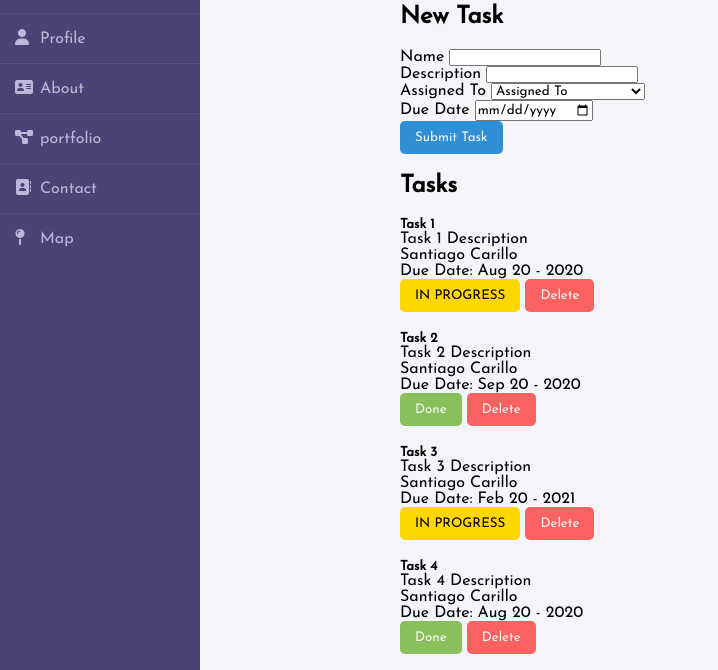
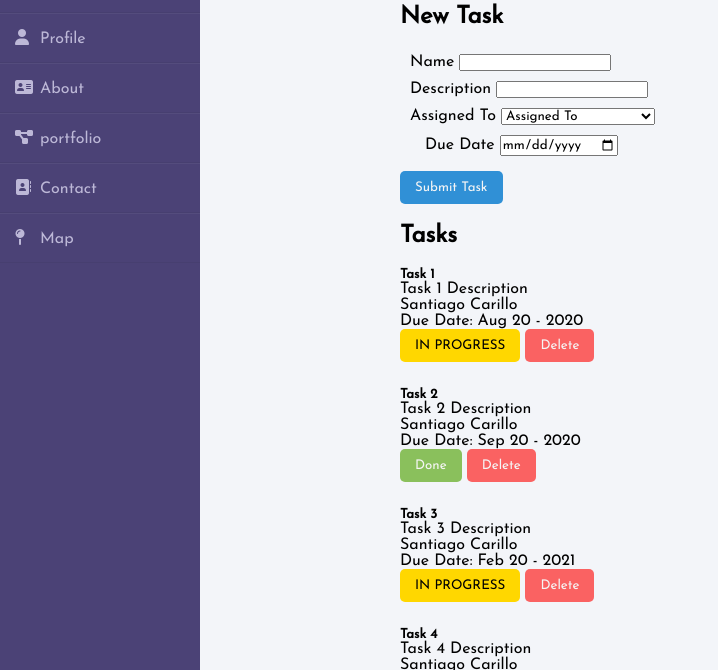
Before and after one commit to Franchesca02/JWD---Group-1-Final-Project, a plain HTML site: page index.html in a window 1280 px wide. Shown: the part 67-737 px from the top of the page, without its empty margins (0-718 px from the left). Drawn offline with nearby package versions, Linux system fonts and the light colour scheme.

Commit message:
added spacing on form rows in css

```diff
--- a/index.html
+++ b/index.html
@@ -54,7 +54,7 @@
                 </select>
                 <!-- <input type="text" class="form-control" /> -->
             </div>
-            <div class="form-group col">
+            <div id="duedate" class="form-group col">
                 <label html for="dueDate" class="d-block">Due Date</label>
                 <input type="date" class="form-control" />
             </div>
--- a/style.css
+++ b/style.css
@@ -113,7 +113,8 @@ body{
 .cards {
   margin-bottom: 20px;
   margin-left: 200px;
-
+  height: 100px;
+  width: 100px;
 }
 
 h2 {
@@ -150,3 +151,11 @@ button {
   border: none;
   padding: 10px 15px;
 }
+
+.form-row {
+  padding: 5px 10px;
+}
+
+#duedate {
+  padding: 10px 15px;
+}
```
